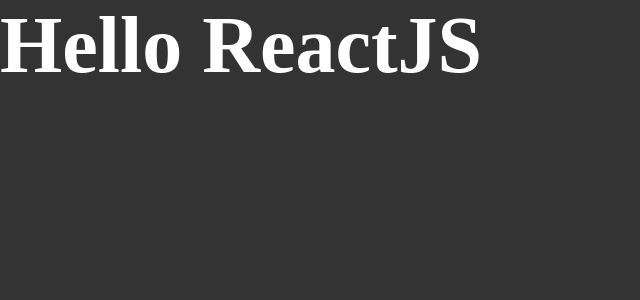
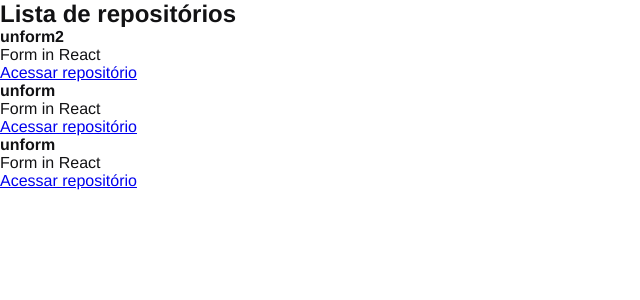
Before and after one commit to RodrigoSaantos/01-github-explorer, a React app: page / in a window 1280 px wide. Shown: the top 300 px of the page, without its empty margins (0-640 px from the left). Built offline with nearby package versions, Linux system fonts and the light colour scheme.

Commit message:
First React component

```diff
--- a/src/App.jsx
+++ b/src/App.jsx
@@ -1,5 +1,6 @@
+import { RepositoryList } from './components/RepositoryList';
 import './styles/global.scss';
 
 export function App() {
-  return <h1>Hello ReactJS</h1>
+  return <RepositoryList />
 }
--- /dev/null
+++ b/src/components/RepositoryList.jsx
@@ -0,0 +1,36 @@
+const repositoryName = 'unform2'
+
+export function RepositoryList() {
+  return (
+    <section>
+      <h1>Lista de repositórios</h1>
+
+      <ul>
+        <li>
+          <strong>{repositoryName}</strong>
+          <p>Form in React</p>
+
+          <a href="#">
+            Acessar repositório
+          </a>
+        </li>
+        <li>
+          <strong>unform</strong>
+          <p>Form in React</p>
+
+          <a href="#">
+            Acessar repositório
+          </a>
+        </li>
+        <li>
+          <strong>unform</strong>
+          <p>Form in React</p>
+
+          <a href="#">
+            Acessar repositório
+          </a>
+        </li>
+      </ul>
+    </section>
+  )
+}
--- a/src/styles/global.scss
+++ b/src/styles/global.scss
@@ -5,11 +5,6 @@
 }
 
 body {
-  font: Arial, Helvetica, sans-serif;
-  background: #333;
-  color: #fff;
-
-  h1 {
-    font-size: 80px;
-  }
+  font: 16px "Helvetica Neue", Arial, sans-serif;
+  color: #121214;
 }
```
